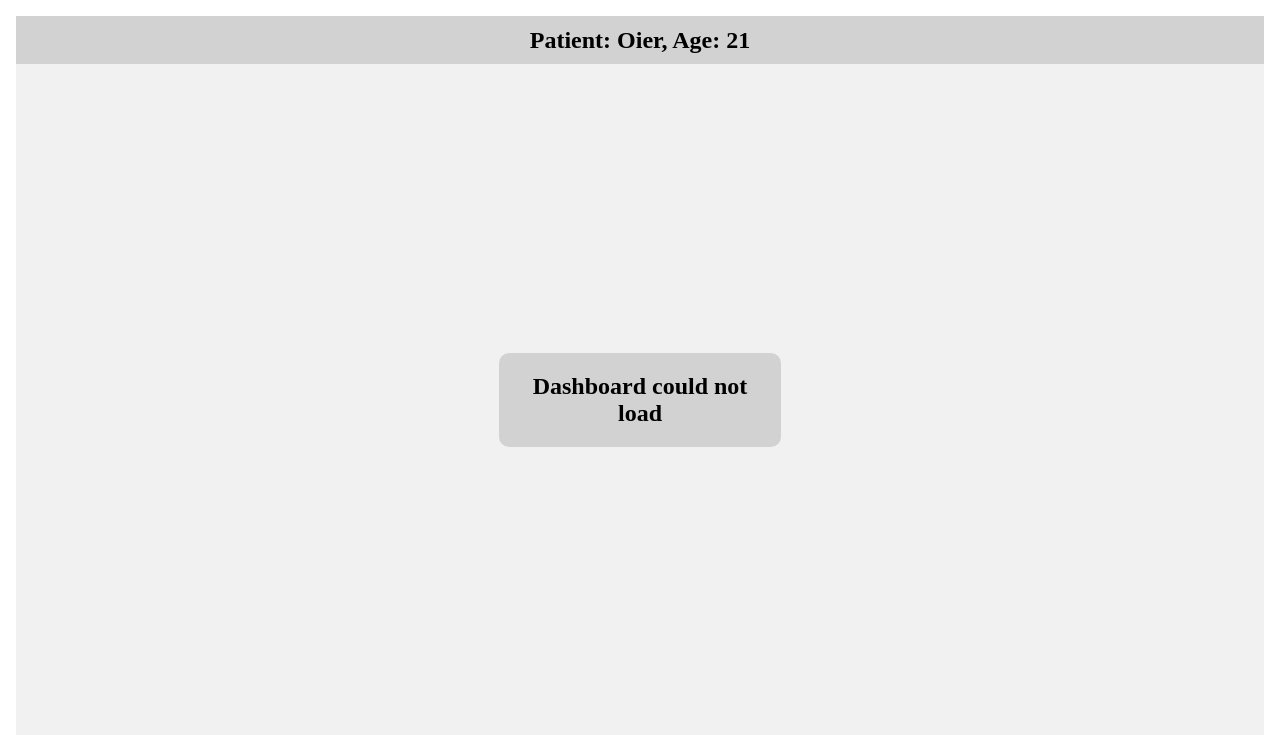
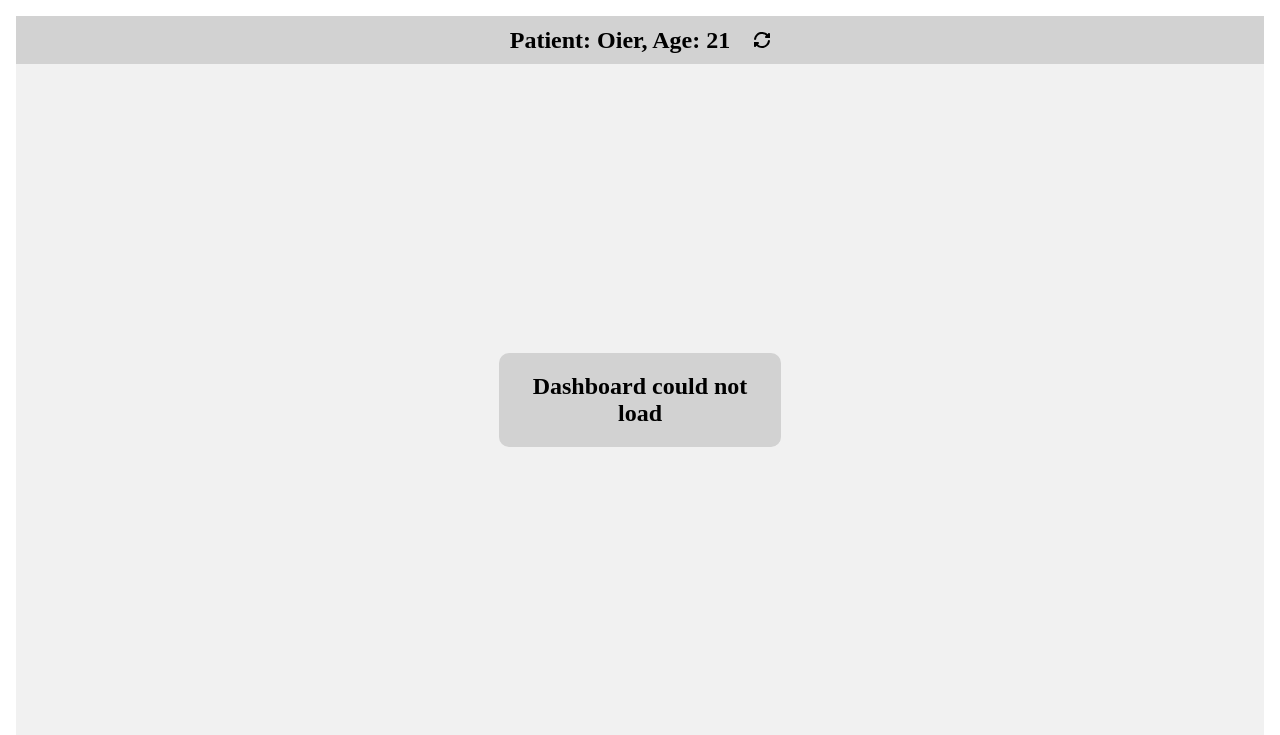
Before and after one commit to MiguelAchaD/IoT, a Django app: template Server/ServerApp/templates/dashboard.html in a window 1280 px wide. Shown: the part 48-783 px from the top of the page. Run offline with Django 5.2, Linux system fonts and the light colour scheme; the template is opened without the code that fills it: values that come from a table or form of the project are taken from there, others are empty; data comes from the database, SQL or seed files in the repository.

Commit message:
patient dashboard reload

```diff
--- a/Server/ServerApp/static/css/dashboard.css
+++ b/Server/ServerApp/static/css/dashboard.css
@@ -17,8 +17,14 @@
 }
 
 #patient-info h2 {
-    flex: 1;
     text-align: center;
+    margin-right: 1em;
+}
+
+#patient-info a {
+    display: flex;
+    align-items: center;
+    justify-content: center;
 }
 
 #dashboard-content {
@@ -78,3 +84,7 @@
 .empty {
     text-align: center;
 }
+
+#reload {
+    width: 1em;
+}
--- a/Server/ServerApp/templates/dashboard.html
+++ b/Server/ServerApp/templates/dashboard.html
@@ -15,6 +15,9 @@
 <div class="dashboard-wrapper">
     <div id="patient-info">
         <h2>Patient: {{patient.name}}, Age: {{patient.age}}</h2>
+        <a href="./{{patient.public_id}}">
+            <img id="reload" src="{% static 'images/icons/update.svg' %}" alt="">
+        </a>
     </div>
     <div id="dashboard-content" class="{% if not dashboards %}empty{% endif %}">
         {% if dashboards %}
--- a/Server/ServerApp/templates/widgets/forecast_weather_widget.html
+++ b/Server/ServerApp/templates/widgets/forecast_weather_widget.html
@@ -16,7 +16,7 @@
                     <div>max: {{day.day.maxtemp_c}} Cº</div>
                     <div>min: {{day.day.mintemp_c}} Cº</div>
                 </td>
-                <td class="wind">
+                <td class="wind last">
                     <img src="{% static 'images/icons/wind.png' %}" alt="wind">
                     <div>max: {{day.day.maxwind_kph}} km/h</div>
                 </td>
```
Also changed, not shown: Server/ServerApp/static/images/icons/update.svg (added).
